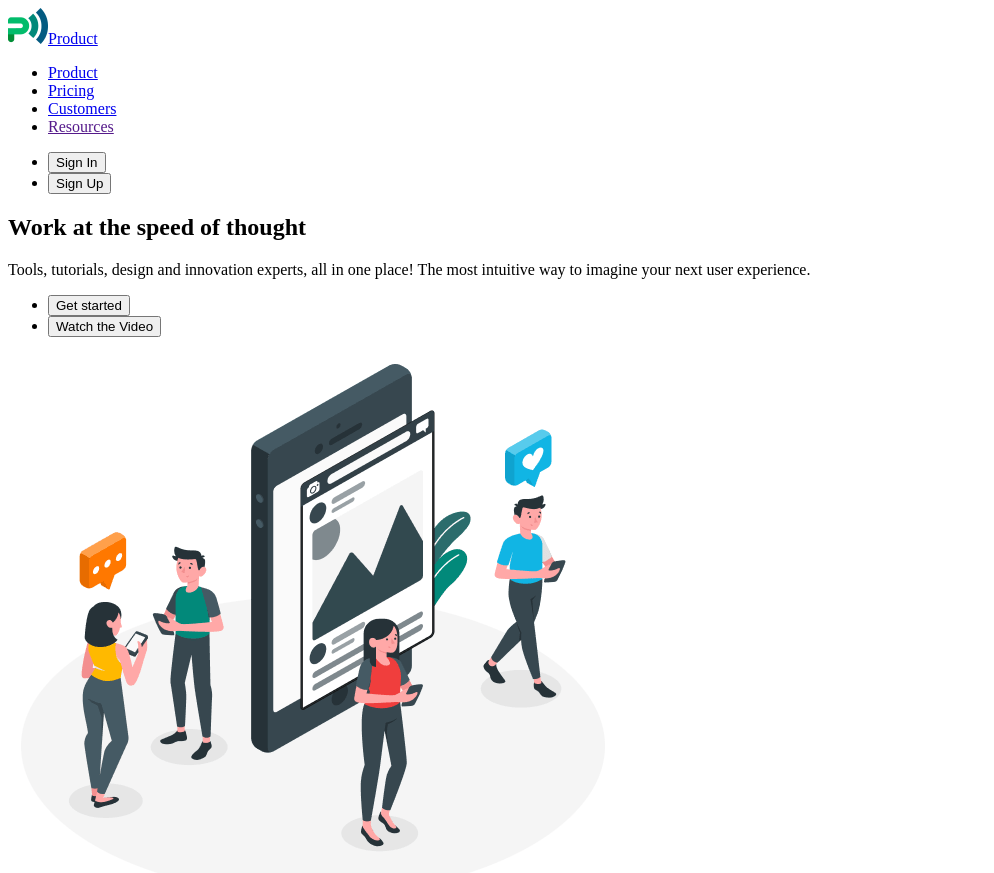
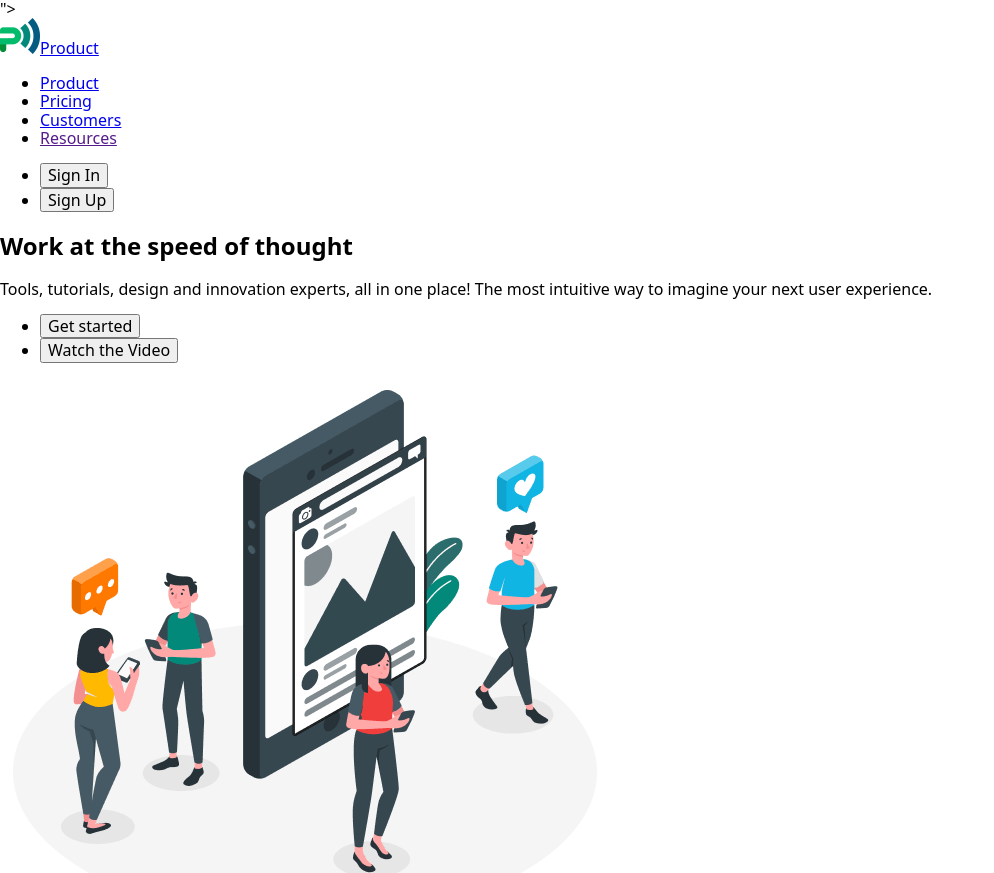
Before and after one commit to Anastasia92/Blended, a plain HTML site: page index.html in a window 1280 px wide. Shown: the top 873 px of the page, without its empty margins (0-994 px from the left). Drawn offline with nearby package versions, Linux system fonts and the light colour scheme.

Commit message:
add file css

```diff
--- /dev/null
+++ b/css/style.css
@@ -0,0 +1,6 @@
+h1
+
+
+body {
+    margin: 0;
+}
--- a/index.html
+++ b/index.html
@@ -4,17 +4,21 @@
     <meta charset="UTF-8">
     <meta name="viewport" content="width=device-width, initial-scale=1.0">
     <title>Product</title>
+
+    <link rel="stylesheet" href="https://cdnjs.cloudflare.com/ajax/libs/modern-normalize/3.0.1/modern-normalize.min.css"
+         integrity="sha512-q6WgHqiHlKyOqslT/lgBgodhd03Wp4BEqKeW6nNtlOY4quzyG3VoQKFrieaCeSnuVseNKRGpGeDU3qPmabCANg==" crossorigin="anonymous" referrerpolicy="no-referrer" />">
+    <link rel="stylesheet" href="./css/style.css">
 </head>
 <body>
     <!-- #region hiro -->
-    <header>
-     <nav>
-        <a href="./index.html"><img src="./images/logo.png" alt="logo" width="40" height="36">Product</a>
-        <ul>
-            <li><a href="./index.html">Product</a></li>
-            <li><a href="./pricing.html">Pricing</a></li>
-            <li><a href="./customer.html">Customers</a></li>
-            <li><a href="">Resources</a></li>
+    <header class="heading">
+     <nav class="navigation">
+        <a href="./index.html" class="navigation-logo"><img src="./images/logo.png" alt="logo" width="40" height="36">Product</a>
+        <ul class="nav-list">
+            <li class="nav-list-item"><a href="./index.html" class="nav-list-item currentдякую,">Product</a></li>
+            <li class="nav-list-item"><a href="./pricing.html">Pricing</a></li>
+            <li class="nav-list-item"><a href="./customer.html">Customers</a></li>
+            <li class="nav-list-item"><a href="">Resources</a></li>
         </ul>
      </nav>
      <ul>
```
